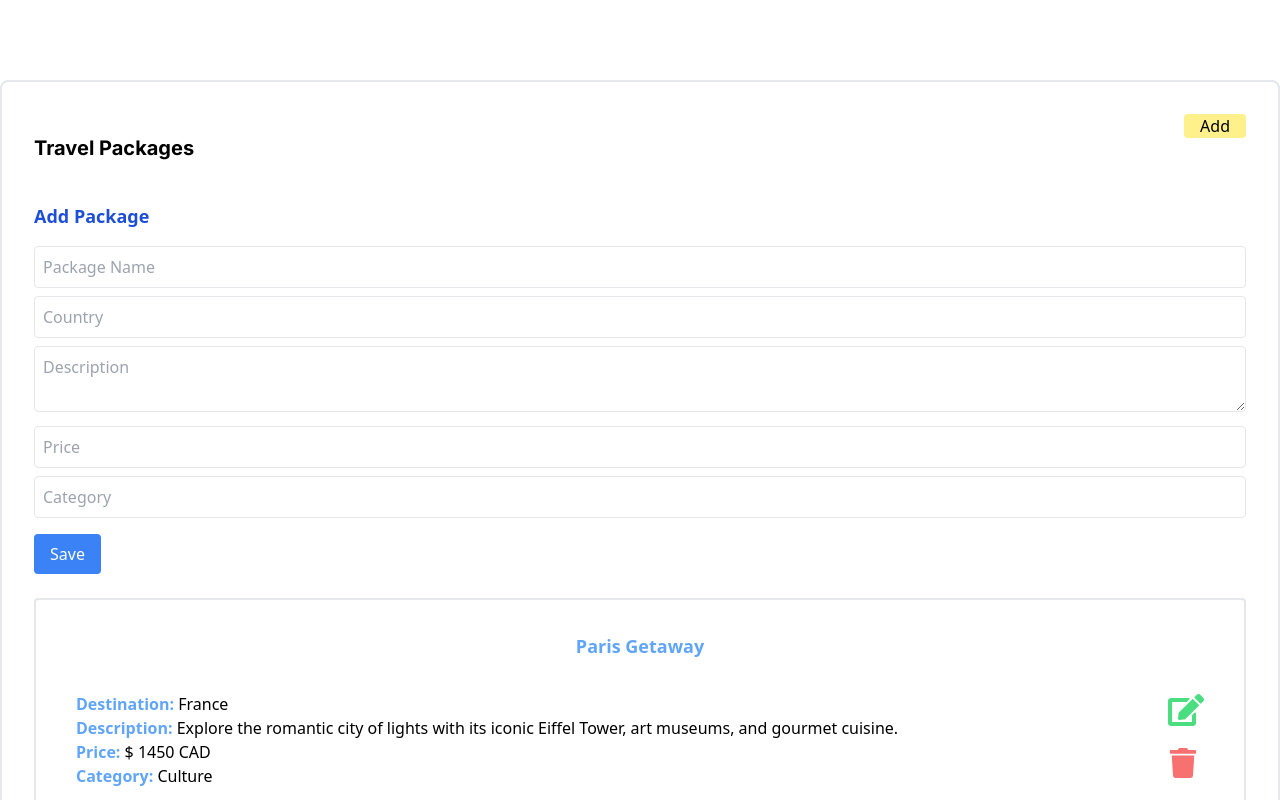
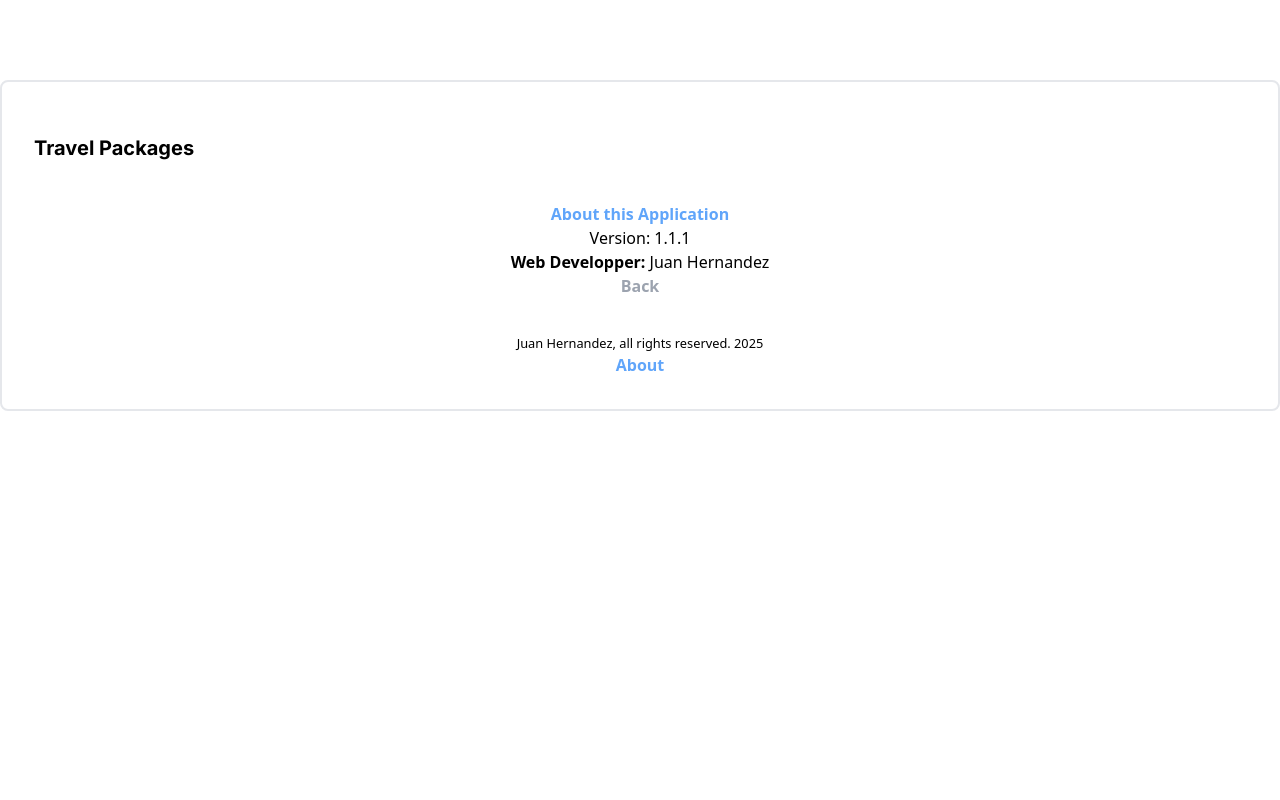
Before and after one commit to juahzm/reactJson, a React (Create React App) app: page /about in a window 1280 px wide. Shown: the top 800 px of the page. Built offline with nearby package versions, Linux system fonts and the light colour scheme; data requests are answered from the project's data file.

Commit message:
Adding Routes

```diff
--- a/db.json
+++ b/db.json
@@ -1,13 +1,5 @@
 {
   "destinations": [
-        {
-            "id": "1",
-            "packageName": "Paris Getaway",
-            "country": "France",
-            "description": "Explore the romantic city of lights with its iconic Eiffel Tower, art museums, and gourmet cuisine.",
-            "price": 1450,
-            "category": "Culture"
-        },
     {
       "id": "2",
       "packageName": "Safari in the Serengeti",
--- a/package.json
+++ b/package.json
@@ -11,6 +11,7 @@
     "react": "^19.1.0",
     "react-dom": "^19.1.0",
     "react-icons": "^5.5.0",
+    "react-router-dom": "^7.6.0",
     "react-scripts": "5.0.1",
     "tailwindcss": "^3.4.17",
     "web-vitals": "^2.1.4"
--- a/src/App.js
+++ b/src/App.js
@@ -4,196 +4,44 @@ import Header from './components/Header';
 import { useState, useEffect } from 'react';
 import Packages from './components/Packages';
 import AddPackage from './components/AddPackage';
+import EditPackage from './components/EditPackage';
+import Footer from './components/Footer';
+import About from './components/About';
+import { BrowserRouter, Route, Routes } from 'react-router-dom';
 
 
 function App() {
-  const [destinations, setDestinations] = useState([{
-    "id": "1",
-    "packageName": "Paris Getaway",
-    "country": "France",
-    "description": "Explore the romantic city of lights with its iconic Eiffel Tower, art museums, and gourmet cuisine.",
-    "price": 1450,
-    "category": "Culture"
-  },
-  {
-    "id": "2",
-    "packageName": "Safari in the Serengeti",
-    "country": "Tanzania",
-    "description": "Experience wildlife like never before on a guided safari through the vast Serengeti National Park.",
-    "price": 3200,
-    "category": "Aventure"
-  },
-  {
-    "id": "3",
-    "packageName": "Beach Paradise in Bali",
-    "country": "Indonesia",
-    "description": "Relax on stunning white-sand beaches, explore temples, and enjoy vibrant Balinese culture.",
-    "price": 1700,
-    "category": "Plage"
-  },
-  {
-    "id": "4",
-    "packageName": "Tokyo Explorer",
-    "country": "Japan",
-    "description": "Dive into futuristic cities, traditional temples, and world-renowned cuisine in Tokyo.",
-    "price": 2500,
-    "category": "Culture"
-  },
-  {
-    "id": "5",
-    "packageName": "Amazon Rainforest Expedition",
-    "country": "Brazil",
-    "description": "Venture into the Amazon jungle on a guided eco-tour full of exotic flora and fauna.",
-    "price": 2900,
-    "category": "Aventure"
-  },
-  {
-    "id": "6",
-    "packageName": "Ski the Alps",
-    "country": "Switzerland",
-    "description": "Hit the slopes of the Swiss Alps for a luxurious skiing and snowboarding experience.",
-    "price": 3300,
-    "category": "Aventure"
-  },
-  {
-    "id": "7",
-    "packageName": "New York City Escape",
-    "country": "United States",
-    "description": "Enjoy the energy of NYC with Broadway shows, iconic landmarks, and world-class shopping.",
-    "price": 1800,
-    "category": "Culture"
-  },
-  {
-    "id": "8",
-    "packageName": "Greek Islands Cruise",
-    "country": "Greece",
-    "description": "Sail through the Aegean Sea, stopping at Mykonos, Santorini, and other picturesque islands.",
-    "price": 2200,
-    "category": "Plage"
-  },
-  {
-    "id": "9",
-    "packageName": "Northern Lights in Iceland",
-    "country": "Iceland",
-    "description": "Witness the magical aurora borealis, soak in hot springs, and explore volcanic landscapes.",
-    "price": 2600,
-    "category": "Aventure"
-  },
-  {
-    "id": "10",
-    "packageName": "Cape Town Discovery",
-    "country": "South Africa",
-    "description": "Explore Table Mountain, vineyards, and the vibrant cultural scene of Cape Town.",
-    "price": 2400,
-    "category": "Culture"
-  },
-  {
-    "id": "11",
-    "packageName": "Cultural Tour of Rome",
-    "country": "Italy",
-    "description": "Walk through ancient ruins, taste authentic Italian food, and admire Renaissance art.",
-    "price": 1950,
-    "category": "Culture"
-  },
-  {
-    "id": "12",
-    "packageName": "Phuket Beach Resort",
-    "country": "Thailand",
-    "description": "Enjoy sunny days and turquoise waters in Thailand’s premier beach destination.",
-    "price": 1500,
-    "category": "Plage"
-  },
-  {
-    "id": "13",
-    "packageName": "Inca Trail to Machu Picchu",
-    "country": "Peru",
-    "description": "Hike the legendary Inca Trail to the breathtaking Machu Picchu ruins.",
-    "price": 2100,
-    "category": "Aventure"
-  },
-  {
-    "id": "14",
-    "packageName": "Dubai Luxury Escape",
-    "country": "United Arab Emirates",
-    "description": "Experience ultra-modern architecture, luxury shopping, and desert adventures.",
-    "price": 2800,
-    "category": "Culture"
-  },
-  {
-    "id": "15",
-    "packageName": "Maldives Overwater Retreat",
-    "country": "Maldives",
-    "description": "Stay in an overwater bungalow surrounded by clear blue waters and coral reefs.",
-    "price": 3500,
-    "category": "Plage"
-  },
-  {
-    "id": "16",
-    "packageName": "Cuban Rhythms Tour",
-    "country": "Cuba",
-    "description": "Dance through Havana, explore vintage cars, and enjoy Caribbean music and beaches.",
-    "price": 1600,
-    "category": "Culture"
-  },
-  {
-    "id": "17",
-    "packageName": "Banff National Park Adventure",
-    "country": "Canada",
-    "description": "Hike, kayak, and photograph stunning glacial lakes in the heart of the Rockies.",
-    "price": 1800,
-    "category": "Aventure"
-  },
-  {
-    "id": "18",
-    "packageName": "Petra & the Dead Sea Experience",
-    "country": "Jordan",
-    "description": "Discover the ancient city of Petra and float in the mineral-rich waters of the Dead Sea.",
-    "price": 2300,
-    "category": "Culture"
-  },
-  {
-    "id": "19",
-    "packageName": "Barcelona Sun & Culture",
-    "country": "Spain",
-    "description": "Enjoy sunny beaches, Gaudí’s architecture, and tapas in lively Barcelona.",
-    "price": 1900,
-    "category": "Plage"
-  },
-  {
-    "id": "20",
-    "packageName": "Vietnam Adventure Circuit",
-    "country": "Vietnam",
-    "description": "Travel through Hanoi, Halong Bay, and Ho Chi Minh City on an epic adventure.",
-    "price": 2000,
-    "category": "Aventure"
+
+
+  useEffect(() => {
+    getDestinations();
+  }, []);
+
+
+  async function getDestinations() {
+    const destinationsfromserver = await fetch("http://localhost:5001/destinations");
+    const data = await destinationsfromserver.json();
+    setDestinations(data);// le modificateur
+
   }
-
-  ])
 
 
 
+  async function fetchDestinations(url) {
+    const Objres = await fetch(url);
+    const data2 = await Objres.json();
+    return data2;
+
+  }
 
 
-  // async function getDestinations() {
-  //   const destinationsfromserver = await fetch("http://localhost:5001/destinations");
-  //   setDestinations(destinationsfromserver);// le modificateur
+  const [destinations, setDestinations] = useState([
+  ])
 
-  // }
-
-  // useEffect(() => {
-  //   getDestinations();
-  // }, []);
-
-  // async function fetchDestinations(url) {
-  //   const Objres = await fetch(url);
-  //   const data = await Objres.json();
-  //   return data;
-
-  // }
-
-  // const [destinations, setDestinations] = useState([]);//userState monte le DB
-
-  const deletePackage = (id) => {
+  const deletePackage = async (id) => {
+    await fetch(`http://localhost:5001/destinations/${id}`, {
+      method: 'DELETE',
+    })
     setDestinations(destinations.filter((destination) => destination.id !== id));
   }
 
@@ -201,24 +49,53 @@ function App() {
     console.log(id);
   }
 
-  const addPackage = (destination) => {
-    const lastId = destination.length > 0 ? destinations[destinations.length - 1].id : 0;
-    const id = lastId + 1;
-    const newPackage = { id, ...destination }
+  const addPackage = async (destination) => {
+    const resp = await fetch('http://localhost:5001/destinations', {
+      method: 'POST',
+      headers: {
+        'Content-type': 'application/json'
+      },
+      body: JSON.stringify(destination)
+    })
+
+    // const lastId = destination.length > 0 ? destinations[destinations.length - 1].id : 0;
+    // const id = lastId + 1;
+    // const newPackage = { id, ...destination }
+
+    const newPackage = await resp.json();
     setDestinations([...destinations, newPackage]);
   }
 
+  const [showaddPackage, setshowaddPackage] = useState(false);
+
   return (
 
-    <div className="min-h-screen">
-      <div className="container mx-auto p-8 border-2 rounded mt-20 mb-20 rounded-lg max-w-scren-md">
-        <Header />
-        <AddPackage onAdd={addPackage} />
-        <Packages destinations={destinations} onDelete={deletePackage} onUpdate={updatePackage} />
-      </div>
-    </div>
+    <BrowserRouter>
+
+      <div className="min-h-screen">
+        <div className="container mx-auto p-8 border-2 rounded mt-20 mb-20 rounded-lg max-w-scren-md">
+
+          <Header toogleForm={() => setshowaddPackage(!showaddPackage)} showAdd={showaddPackage} />
+          {showaddPackage && < AddPackage onAdd={addPackage} />}
+
+          <Routes>
+
+            <Route path='/' element={<Packages destinations={destinations} onDelete={deletePackage} onUpdate={updatePackage} />} />
+            <Route path='/edit' element={<EditPackage onEdit={updatePackage} />} />
+            <Route path='/about' element={<About setshowaddPackage={setshowaddPackage} />} />
 
 
+          </Routes>
+
+
+
+
+
+          <Footer />
+        </div>
+      </div>
+
+    </BrowserRouter>
   )
 
 }
--- /dev/null
+++ b/src/components/About.js
@@ -0,0 +1,20 @@
+import { Link } from 'react-router-dom';
+import { useEffect } from 'react';
+const About = ({ setshowaddPackage }) => {
+    useEffect(() => {
+        setshowaddPackage(false);
+    }, [setshowaddPackage]);
+
+    return (
+        <div className="text-center">
+            <h4 className="font-bold text-blue-400 text-center">About this Application</h4>
+            <p>Version: 1.1.1</p>
+            <p><strong>Web Developper: </strong>Juan Hernandez</p>
+            <Link className="font-bold text-gray-400" to="/"> Back</Link>
+        </div>
+    )
+
+
+}
+
+export default About;
--- a/src/components/Button.js
+++ b/src/components/Button.js
@@ -1,9 +1,7 @@
 
 
-const Button = ({ title }) => {
-    const onClick = () => {
-        console.log('ca marche bio')
-    }
+const Button = ({ title, onClick }) => {
+
     return (
         <button
             type="button"
--- /dev/null
+++ b/src/components/EditPackage.js
@@ -0,0 +1,67 @@
+import { useState } from "react";
+
+const EditPackage = ({ }) => {
+
+
+    <form >
+        <h2 className="text-lg font-bold mb-4 text-blue-700">Edit Package</h2>
+        <div>
+            <input
+                type="text"
+                name="packageName"
+                value=""
+                placeholder="Package Name"
+                className="w-full p-2 mb-2 border rounded"
+                onChange=""
+            />
+        </div>
+        <div>
+            <input
+                type="text"
+                name="country"
+                value=""
+                placeholder="Country"
+                className="w-full p-2 mb-2 border rounded"
+                onChange=""
+            />
+        </div>
+
+        <div>
+            <textarea
+                name="description"
+                placeholder="Description"
+                value=""
+                className="w-full p-2 mb-2 border rounded"
+                onChange=""
+            />
+        </div>
+        <div>
+            <input
+                type="number"
+                name="price"
+                placeholder="Price"
+                value=""
+                className="w-full p-2 mb-2 border rounded"
+                onChange=""
+            />
+        </div>
+
+        <div>
+            <input
+                type="text"
+                name="category"
+                value=""
+                placeholder="Category"
+                className="w-full p-2 mb-4 border rounded"
+                onChange=""
+            />
+        </div>
+        <div className="flex gap-4">
+            <input type="submit" className="bg-blue-500 text-white px-4 py-2 rounded" value="Save" />
+        </div>
+    </form>
+
+
+}
+
+export default EditPackage;
--- /dev/null
+++ b/src/components/Footer.js
@@ -0,0 +1,14 @@
+import { Link } from 'react-router-dom';
+const Footer = () => {
+
+    return (
+        <footer className="mt-7 w-full flex pt-2 justify-center">
+            <div className="text-center flex flex-col">
+                <small>Juan Hernandez, all rights reserved. 2025</small>
+                <Link className="font-bold text-blue-400" to="/about"> About </Link>
+            </div>
+        </footer >
+    )
+}
+
+export default Footer;
--- a/src/components/Header.js
+++ b/src/components/Header.js
@@ -1,13 +1,17 @@
 import PropsTypes from 'prop-types';
 import Button from "./Button";
-const Header = () => {
+import { useLocation } from 'react-router-dom';
+const Header = ({ toogleForm, showAdd }) => {
+
+    const location = useLocation();
 
     return (
 
         <header className="flex justify-between basis-[777px] ">
             <h1 className="text-xl font-bold font-body mt-5 mb-10">Travel Packages</h1>
             <div>
-                <Button title="Add" />
+                {location.pathname === '/' && (<Button title={showAdd ? 'Close' : 'Add'} onClick={toogleForm} />)}
+
             </div>
         </header>
     )
--- a/src/index.css
+++ b/src/index.css
@@ -7,3 +7,8 @@
 .btn-red {
     @apply bg-red-200 hover:bg-red-500 px-4 rounded
 }
+
+
+.btn-orange {
+    @apply bg-orange-200 hover:bg-orange-500 px-4 rounded
+}
```
Also changed, not shown: src/components/Home.js (added), 1 other file (tests, documents, lock files or other folders). Lines whose indentation alone changed are shown as unchanged.
